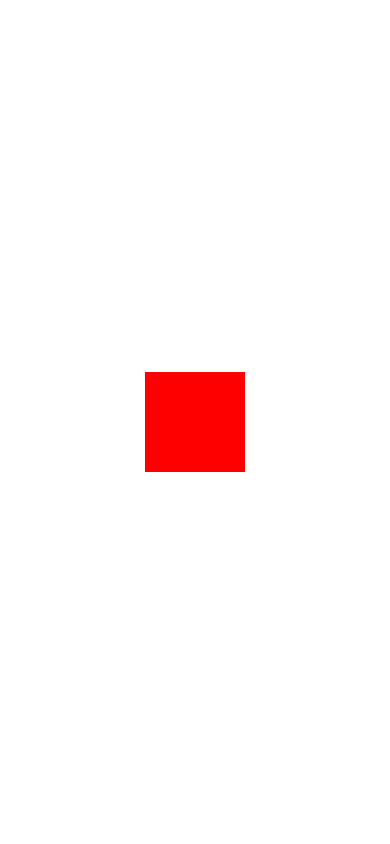
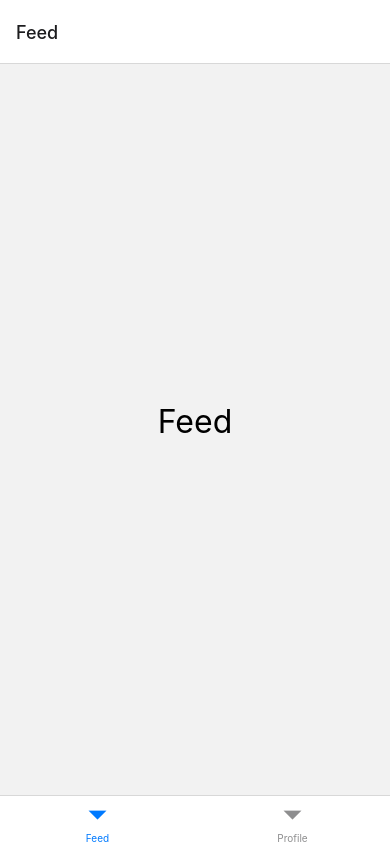
Before and after one commit to mdbshero/FechMobile, a React Native app: screen / in a window 390 px wide. Built offline with nearby package versions, Linux system fonts and the light colour scheme.

Commit message:
Practice with Navigation - bottom tabs and stack.

```diff
--- a/App.js
+++ b/App.js
@@ -1,45 +1,52 @@
 import { StatusBar } from "expo-status-bar";
 import { StyleSheet, Text, View, Pressable } from "react-native";
+import { NavigationContainer } from "@react-navigation/native";
+import { createBottomTabNavigator } from "@react-navigation/bottom-tabs";
+import { createStackNavigator } from "@react-navigation/stack";
 
-export default function App() {
-  return (
-    <View style={styles.container}>
-      <Pressable>{(state) => <Box pressed={state.pressed} />}</Pressable>
-      <StatusBar style="auto" />
-    </View>
-  );
-}
+const Tab = createBottomTabNavigator();
+const Stack = createStackNavigator();
 
-export const Box = (props) => (
-  <View style={[styles.box, props.pressed && { backgroundColor: "blue" }]} />
+const OverviewScreen = () => (
+  <View style={styles.layout}>
+    <Text style={styles.title}>Overview</Text>
+  </View>
+);
+const ProfileNavigator = () => (
+  <Stack.Navigator>
+    <Stack.Screen name="Overview" component={OverviewScreen} />
+  </Stack.Navigator>
 );
 
+const FeedScreen = () => (
+  <View style={styles.layout}>
+    <Text style={styles.title}>Feed</Text>
+  </View>
+);
+
+export const AppNavigator = () => (
+  <Tab.Navigator>
+    <Tab.Screen name="Feed" component={FeedScreen} />
+    <Tab.Screen name="Profile" component={ProfileNavigator} />
+  </Tab.Navigator>
+);
+
+const App = () => (
+  <NavigationContainer>
+    <AppNavigator />
+  </NavigationContainer>
+);
+
+export default App;
+
 const styles = StyleSheet.create({
-  container: {
-    flex: 1,
-    backgroundColor: "white",
-    alignItems: "center",
-    justifyContent: "center",
-  },
   layout: {
     flex: 1,
-    backgroundColor: "#e5e5e5",
     justifyContent: "center",
+    alignItems: "center",
   },
-  card: {
-    width: 100,
-    height: 100,
-    backgroundColor: "white",
-    margin: 16,
-    borderRadius: 2,
-    shadowColor: "black",
-    shadowOpacity: 0.3,
-    shadowRadius: 1,
-    shadowOffset: { height: 1, width: 0.3 },
-  },
-  box: {
-    width: 100,
-    height: 100,
-    backgroundColor: "red",
+  title: {
+    fontSize: 32,
+    marginBottom: 16,
   },
 });
--- a/package.json
+++ b/package.json
@@ -10,6 +10,9 @@
     "eject": "expo eject"
   },
   "dependencies": {
+    "@react-navigation/bottom-tabs": "^6.3.2",
+    "@react-navigation/native": "^6.0.11",
+    "@react-navigation/stack": "^6.2.2",
     "expo": "~45.0.0",
     "expo-status-bar": "~1.3.0",
     "react": "17.0.2",
```
Also changed, not shown: 1 other file (tests, documents, lock files or other folders).
